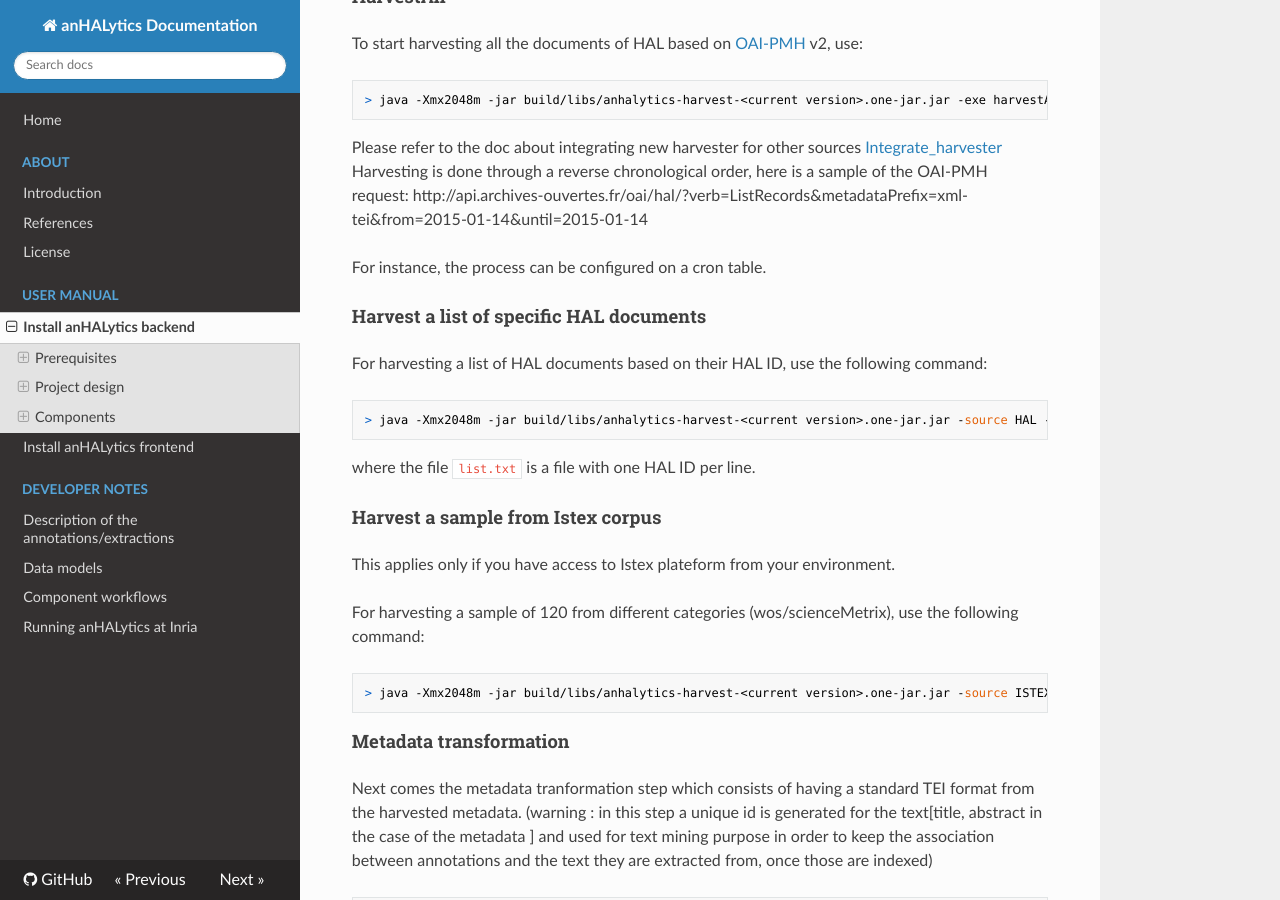
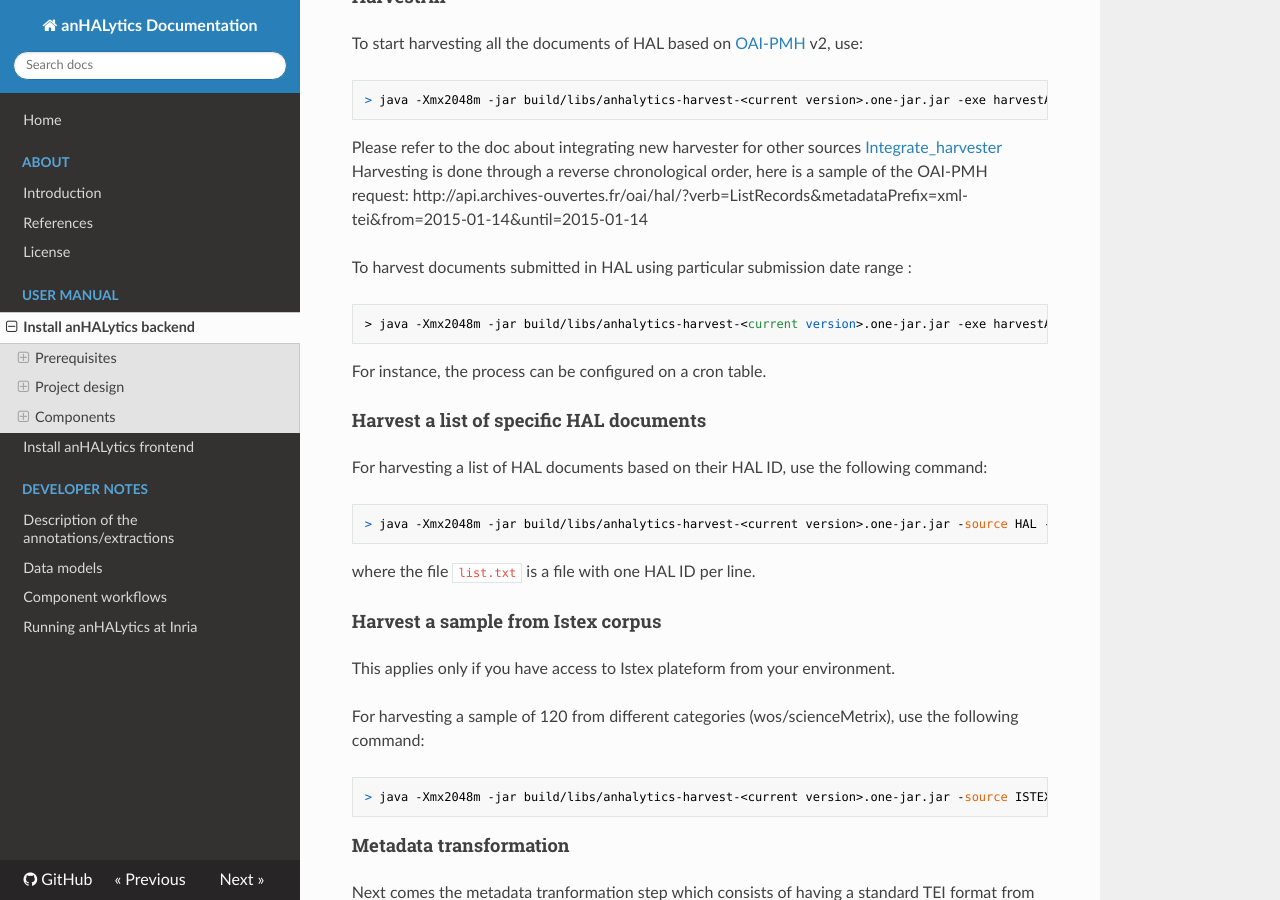
Before and after one commit to anHALytics/anHALytics-documentation, an MkDocs documentation site: the page built from doc/Install-backend.md, in a window 1280 px wide and 900 px high, scrolled down 4148 px. Built offline with MkDocs 1.6.1, drawn with Linux system fonts in a browser that asks for light colours; nearby versions of some CDN libraries; old or Windows-style settings are respelled for this version of MkDocs.

Commit message:
Added example to harvest HAL documents using submission date range

```diff
--- a/doc/Install-backend.md
+++ b/doc/Install-backend.md
@@ -143,6 +143,10 @@
 Please refer to the doc about integrating new harvester for other sources [Integrate_harvester](https://github.com/anHALytics/anHALytics-documentation/blob/master/Integrate_harvester.md)
 Harvesting is done through a reverse chronological order, here is a sample of the OAI-PMH request:
 http://api.archives-ouvertes.fr/oai/hal/?verb=ListRecords&metadataPrefix=xml-tei&from=2015-01-14&until=2015-01-14
+
+To harvest documents submitted in HAL using particular submission date range :
+
+    > java -Xmx2048m -jar build/libs/anhalytics-harvest-<current version>.one-jar.jar -exe harvestAll -source hal -dFromDate <yyyy-mm-dd> -dUntilDate <yyyy-mm-dd>
 
 For instance, the process can be configured on a cron table.
 
```
